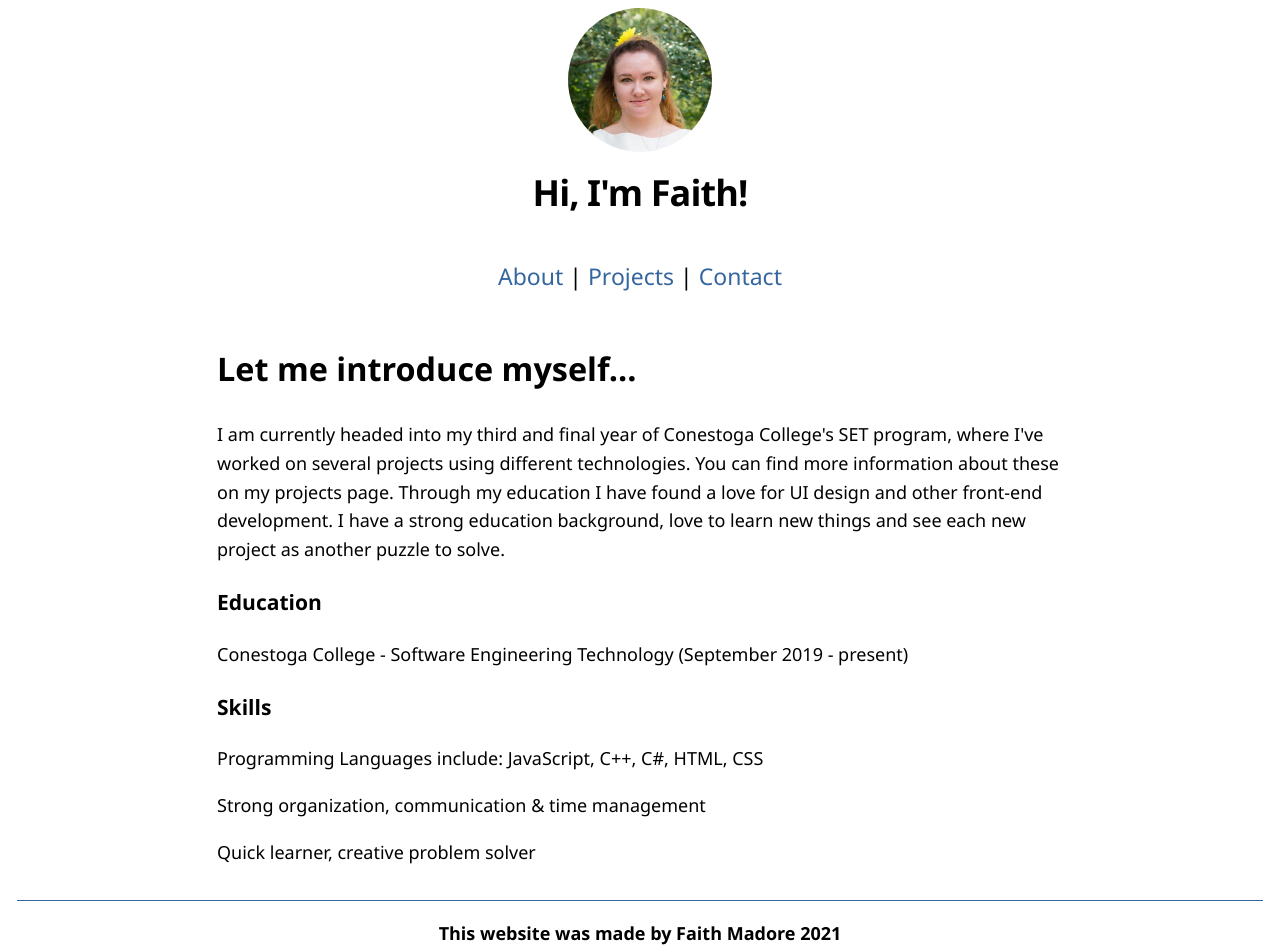
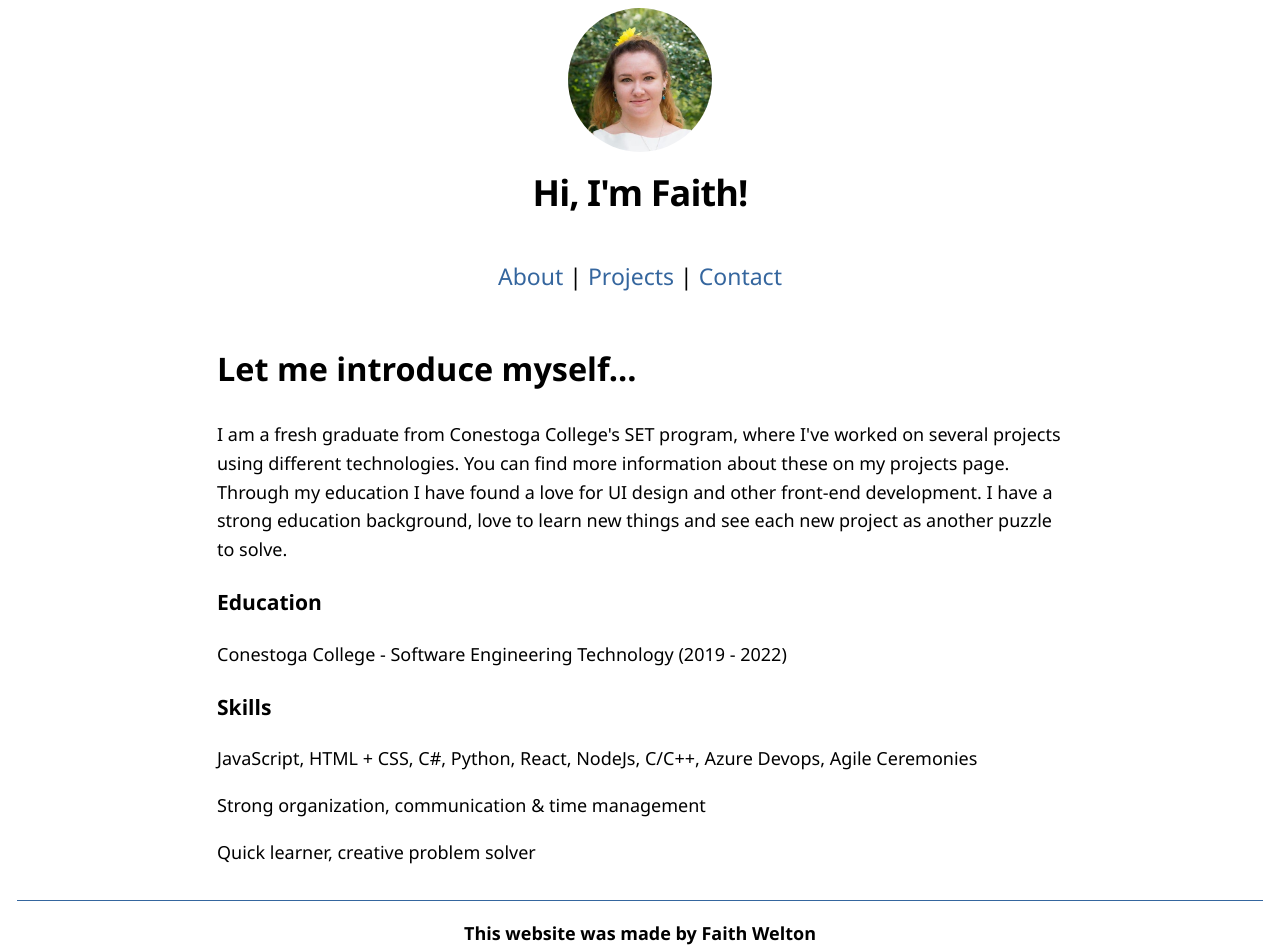
Before and after one commit to FaithWelton/portfolio-website, a Next.js app: page /about-me in a window 1280 px wide. Shown: the top 952 px of the page. Built offline with nearby package versions, Linux system fonts and the light colour scheme.

Commit message:
Update personal info

```diff
--- a/components/constants.js
+++ b/components/constants.js
@@ -1,18 +1,18 @@
 export const siteTitle = 'Faith\'s Portfolio'
-export const footer = <strong>This website was made by Faith Madore 2021</strong>
+export const footer = <strong>This website was made by Faith Welton</strong>
 
 export const name = 'Hi, I\'m Faith!'
 export const email = 'mailto:faithmadore@hotmail.com'
-export const linkedin = 'https://www.linkedin.com/in/faithmadore/'
-export const about = 'I am currently headed into my third and final year of Conestoga College\'s SET program, where I\'ve worked on several projects using different technologies. You can find more information about these on my projects page. Through my education I have found a love for UI design and other front-end development. I have a strong education background, love to learn new things and see each new project as another puzzle to solve.'
-export const education = 'Conestoga College - Software Engineering Technology (September 2019 - present)'
+export const linkedin = 'https://www.linkedin.com/in/faithwelton/'
+export const about = 'I am a fresh graduate from Conestoga College\'s SET program, where I\'ve worked on several projects using different technologies. You can find more information about these on my projects page. Through my education I have found a love for UI design and other front-end development. I have a strong education background, love to learn new things and see each new project as another puzzle to solve.'
+export const education = 'Conestoga College - Software Engineering Technology (2019 - 2022)'
 
 /* Projects */
 export const projects = [
     {
-        title: "Deal or No Deal",
-        content: "Simple console game made in C++ where the player must choose from 26 briefcases containing different unknown amounts of money. The remaining briefcases will be opened while the player receives offers to quit before their briefcase is revealed.",
-        git: "https://github.com/FaithMadore/DoND"
+        title: "SET Capstone Project - dForms",
+        content: "Digital Form Creation - Designer application and accompanying Player application",
+        git: "https://github.com/FaithWelton/SET2022Capstone"
     },
     {
         title: "TCPIP Chat App",
@@ -20,9 +20,9 @@ export const projects = [
         git: "https://github.com/FaithMadore/SimpleChatApp"
     },
     {
-        title: "TCP Web Server",
-        content: "Simple TCP web server made in C# with logging and client-server communications",
-        git: "https://github.com/FaithMadore/WDD-A6"
+        title: "Deal or No Deal",
+        content: "Simple console game made in C++ where the player must choose from 26 briefcases containing different unknown amounts of money. The remaining briefcases will be opened while the player receives offers to quit before their briefcase is revealed.",
+        git: "https://github.com/FaithMadore/DoND"
     },
     {
         title: "Portfolio Website",
@@ -34,7 +34,7 @@ export const projects = [
 /* Skills */
 export const skills = [
     {
-        content: "Programming Languages include: JavaScript, C++, C#, HTML, CSS"
+        content: "JavaScript, HTML + CSS, C#, Python, React, NodeJs, C/C++, Azure Devops, Agile Ceremonies"
     },
     {
         content: "Strong organization, communication & time management"
```
